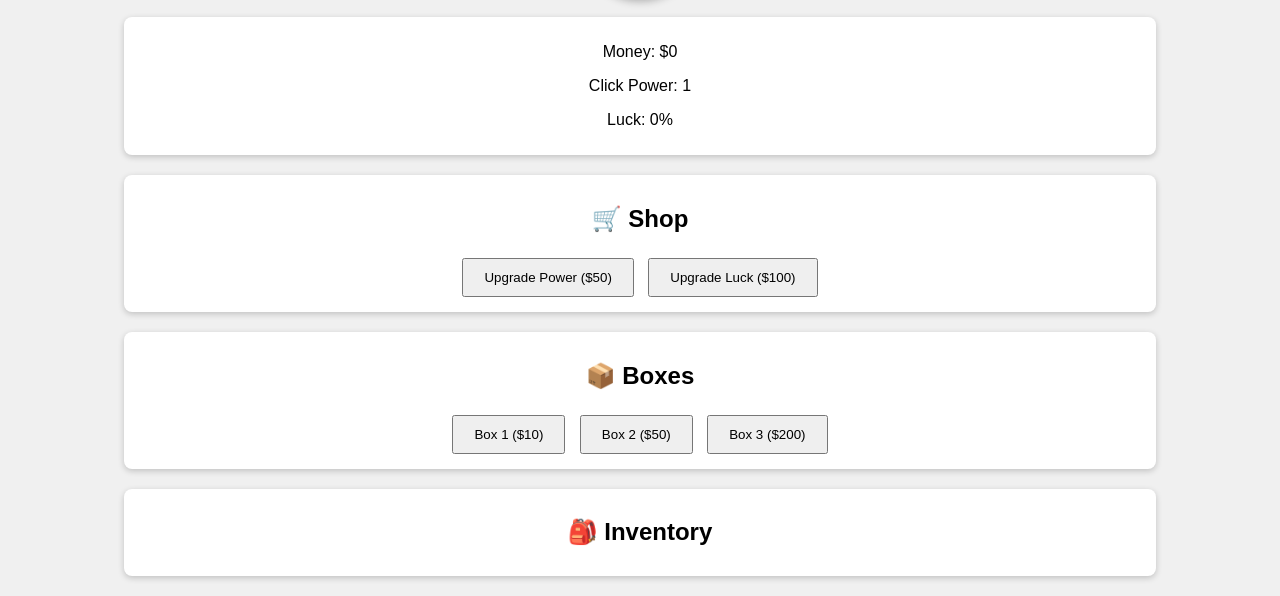
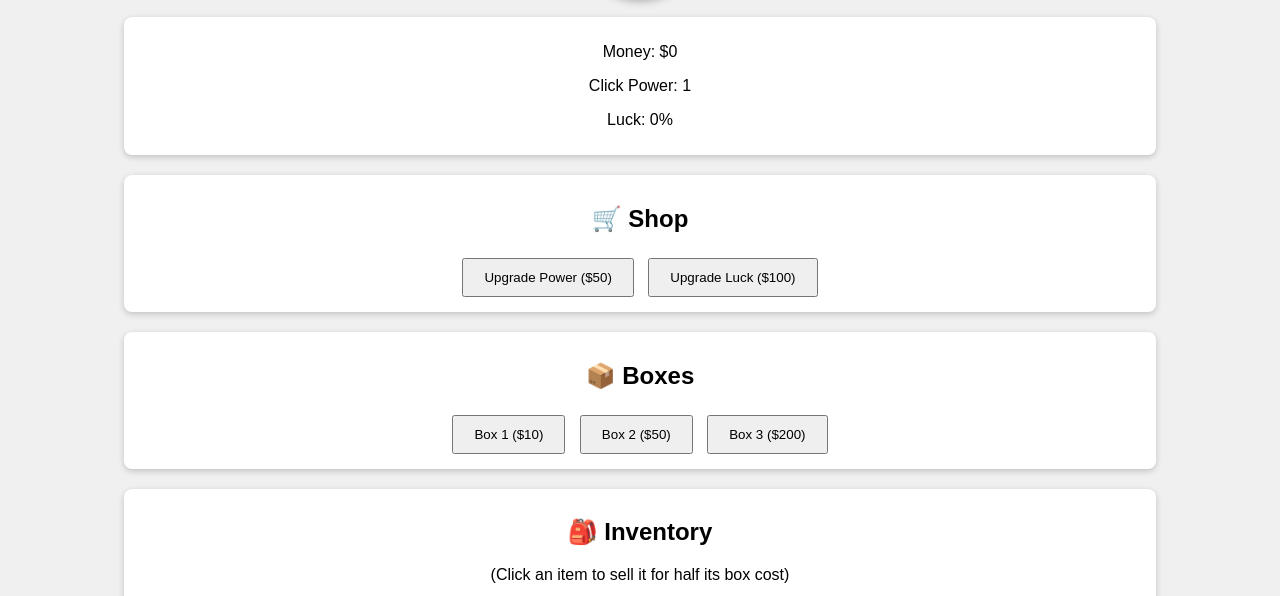
Before and after one commit to TaiseerGamer/-Coin-Clicker-Simulator, a plain HTML site: page index.html in a window 1280 px wide. Shown: the part 204-800 px from the top of the page. Drawn offline with Linux system fonts and the light colour scheme.

Commit message:
Add files via upload

```diff
--- a/index.html
+++ b/index.html
@@ -31,6 +31,7 @@
   <div class="inventory">
     <h2>🎒 Inventory</h2>
     <ul id="inventory"></ul>
+    <p>(Click an item to sell it for half its box cost)</p>
   </div>
 
   <div class="log" id="log"></div>
```
